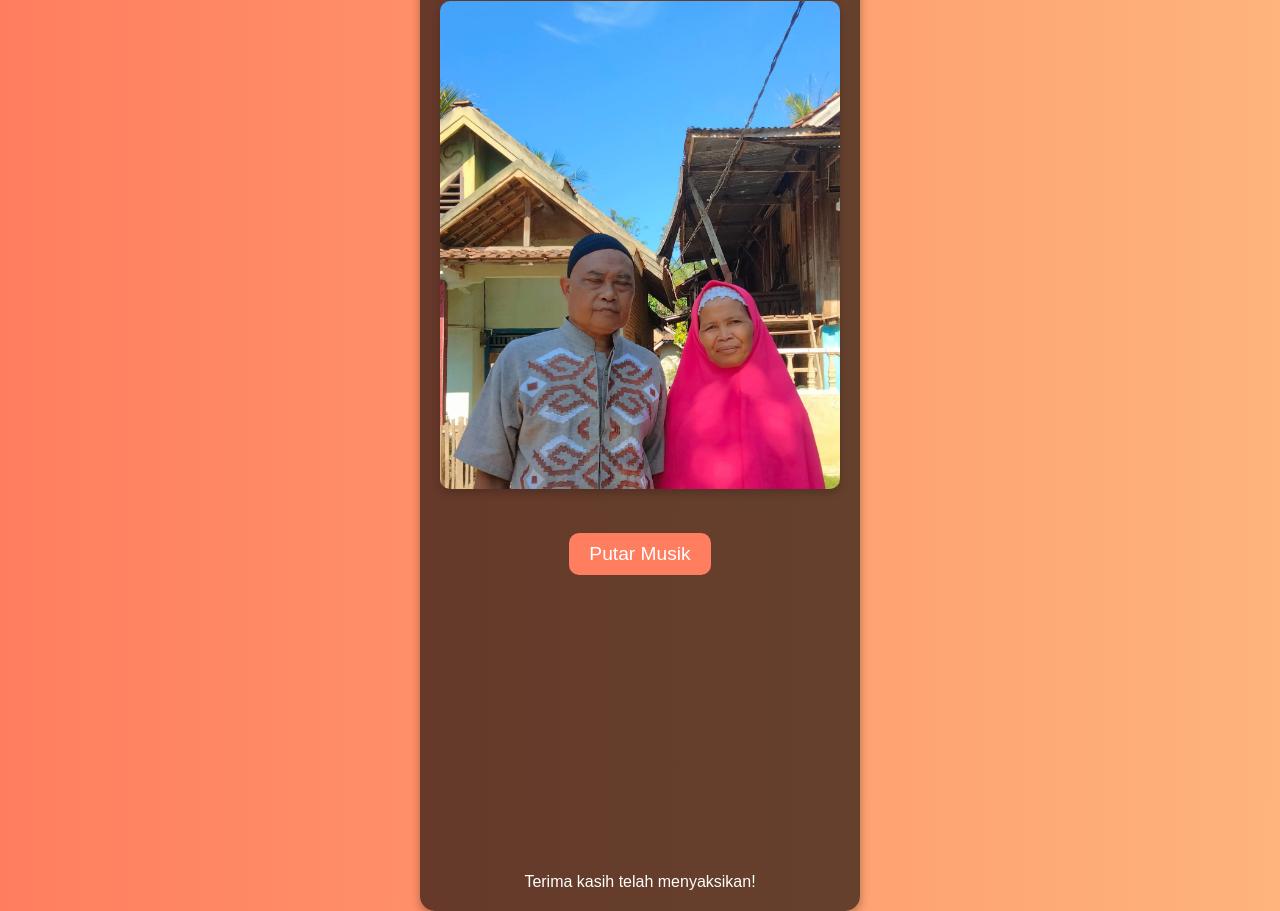
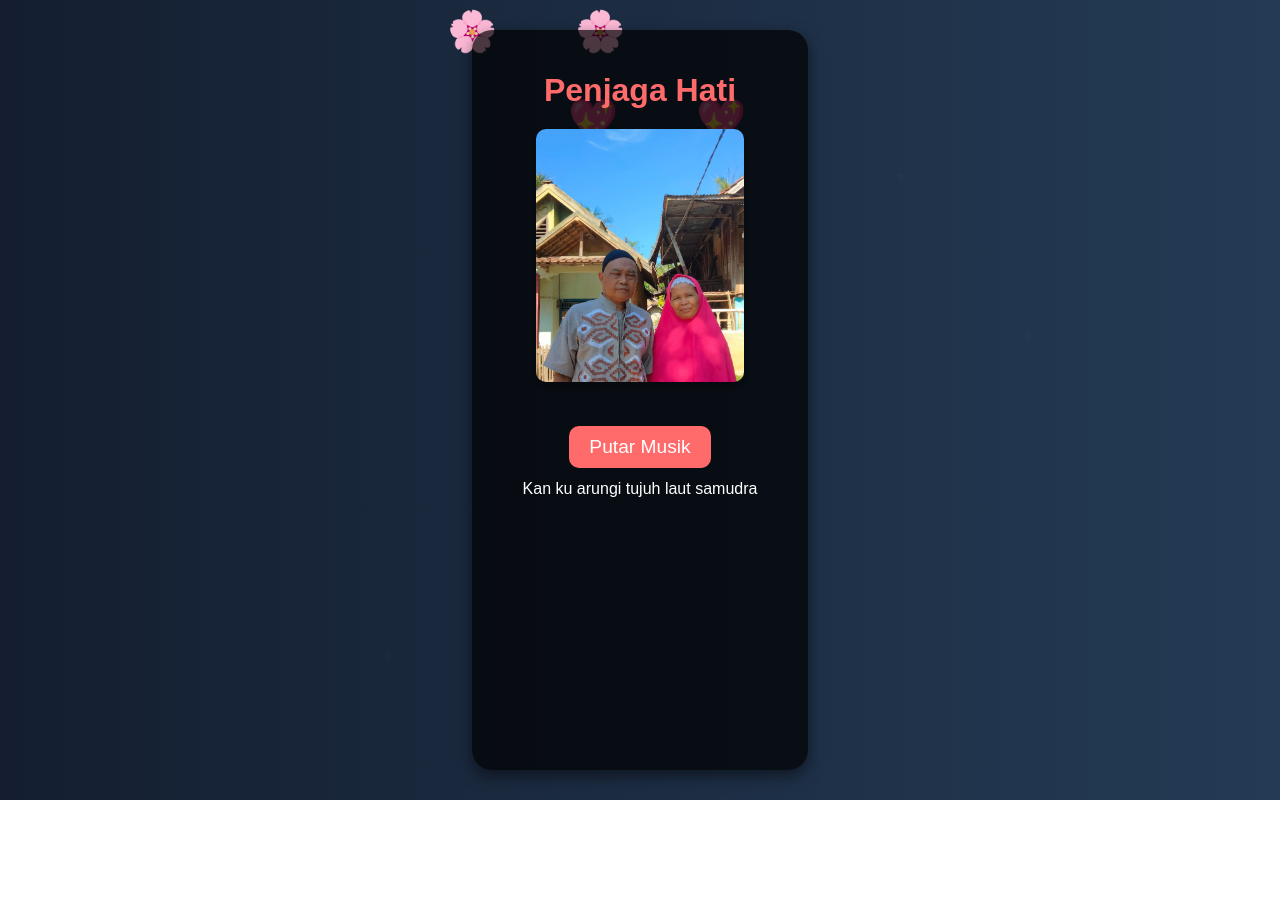
Before and after one commit to purwasih/PenjagaHati, a plain HTML site: page index.html in a window 1280 px wide. Both pictures are taken after a click on the button "Putar Musik". After the commit the page ends 800 px from the top, so only its background shows below. Drawn offline with Linux system fonts and the light colour scheme.

Commit message:
Update index.html

```diff
--- a/index.html
+++ b/index.html
@@ -1,35 +1,231 @@
 <!DOCTYPE html>
 <html lang="id">
+
 <head>
     <meta charset="UTF-8">
     <meta name="viewport" content="width=device-width, initial-scale=1.0">
     <title>Penjaga Hati - Lirik Lagu</title>
-    <link rel="stylesheet" href="styles.css"> <!-- Pastikan path ini benar -->
+    <style>
+        body, html {
+            margin: 0;
+            padding: 0;
+            width: 100%;
+            height: 100%;
+            font-family: 'Poppins', Arial, sans-serif;
+            background: linear-gradient(to right, #141e30, #243b55);
+            display: flex;
+            align-items: center;
+            justify-content: center;
+            text-align: center;
+            color: #fff;
+            overflow: hidden;
+            position: relative;
+        }
+
+        .container {
+            background: rgba(0, 0, 0, 0.7);
+            padding: 20px;
+            border-radius: 20px;
+            box-shadow: 0 6px 15px rgba(0, 0, 0, 0.5);
+            max-width: 700px;
+            position: relative;
+            z-index: 2;
+        }
+
+        h1 {
+            font-size: 2.0em;
+            margin-bottom: 20px;
+            color: #ff6b6b;
+        }
+
+        .image-container {
+            margin-bottom: 20px;
+        }
+
+        .image-container img {
+            width: 70%;
+            max-width: 250px;
+            height: auto;
+            border-radius: 10px;
+            box-shadow: 0 4px 8px rgba(0, 0, 0, 0.3);
+        }
+
+        .lyrics p {
+            font-size: 1.0em;
+            margin: 12px 0;
+            opacity: 0;
+            transform: scale(0.95);
+            transition: opacity 1s ease-in-out, transform 1s ease-in-out;
+        }
+
+        button {
+            margin-top: 20px;
+            padding: 10px 20px;
+            font-size: 1.2em;
+            color: #fff;
+            background: #ff6b6b;
+            border: none;
+            border-radius: 10px;
+            cursor: pointer;
+            transition: background 0.3s ease, transform 0.2s ease;
+        }
+
+        button:hover {
+            background: #ff8585;
+            transform: scale(1.1);
+        }
+
+        .floating-elements {
+            position: absolute;
+            top: 0;
+            left: 0;
+            width: 100%;
+            height: 100%;
+            overflow: hidden;
+            z-index: 1;
+        }
+
+        .floating-elements .element {
+            position: absolute;
+            font-size: 2.5em;
+            animation: floatAnimation 10s linear infinite;
+        }
+
+        .element.star {
+            animation-duration: 12s;
+        }
+
+        .element.bird {
+            animation-duration: 14s;
+        }
+
+        .element.flower {
+            animation-duration: 16s;
+        }
+
+        .element.love {
+            animation-duration: 18s;
+        }
+
+        .element.dot {
+            font-size: 1.7em;
+            animation: blinkAnimation 1s infinite;
+        }
+
+        @keyframes floatAnimation {
+            0% {
+                transform: translateY(100vh) translateX(0);
+                opacity: 0;
+            }
+            50% {
+                opacity: 1;
+            }
+            100% {
+                transform: translateY(-100vh) translateX(10vw);
+                opacity: 0;
+            }
+        }
+
+        @keyframes blinkAnimation {
+            0%, 100% {
+                opacity: 0;
+            }
+            50% {
+                opacity: 1;
+            }
+        }
+
+        .instructions, .thank-you {
+            font-size: 1.2em;
+            margin: 20px 0;
+        }
+
+        .instructions {
+            color: #ffeb3b;
+        }
+
+        .thank-you {
+            color: #4caf50;
+            display: none; /* Hidden initially */
+        }
+
+        .show {
+            display: block; /* Show when needed */
+        }
+    </style>
 </head>
+
 <body>
     <div class="floating-elements">
-        <!-- Floating elements -->
+        <div class="element star" style="left: 10%;">✨</div>
+        <div class="element bird" style="left: 20%;">🕊️</div>
+        <div class="element flower" style="left: 30%;">🌸</div>
+        <div class="element flower" style="left: 40%;">🌸</div>
+        <div class="element love" style="left: 40%;">💖</div>
+        <div class="element love" style="left: 50%;">💖</div>
+        <div class="element star" style="left: 50%;">✨</div>
+        <div class="element dot" style="left: 70%; top: 20%;">•</div>
+        <div class="element dot" style="left: 80%; top: 40%;">•</div>
+        <div class="element dot" style="left: 60%; top: 60%;">•</div>
+        <div class="element dot" style="left: 30%; top: 80%;">•</div>
     </div>
 
     <div class="container">
         <h1>Penjaga Hati</h1>
         <div class="image-container">
-            <img src="ibu-tida.jpeg" alt="Ibu Tida"> <!-- Pastikan path ini benar -->
+            <img src="ibu-tida.jpeg" alt="Ibu Tida">
         </div>
         <div class="instructions">
             Silahkan klik tombol di bawah ini dan selamat menyaksikan!
         </div>
         <button id="playButton">Putar Musik</button>
         <div class="lyrics">
-            <!-- Lirik akan diisi oleh JavaScript -->
+            <p>Kan ku arungi tujuh laut samudra</p>
+            <p>Kan ku daki pegunungan Himalaya</p>
+            <p>Apapun kan ku lakukan tuk dirimu sayang</p>
+            <p>Oh penjaga hati</p>
+            <p>Kau dan aku sempurna</p>
+            <p>Semoga ada cara tuk terus bersama</p>
+            <p>Selalu ku tunggu</p>
+            <p>Tak mau berlalu</p>
+            <p>Kau dan aku</p>
         </div>
         <div class="thank-you">
             Terima kasih telah menyaksikan!
         </div>
     </div>
 
-    <audio id="audio" src="penjaga hati.mp3"></audio> <!-- Pastikan path ini benar -->
+    <audio id="audio" src="penjaga-hati.mp3"></audio>
 
-    <script src="script.js"></script> <!-- Pastikan path ini benar -->
+    <script>
+        document.addEventListener('DOMContentLoaded', () => {
+            const lines = document.querySelectorAll('.lyrics p');
+            const instructions = document.querySelector('.instructions');
+            const thankYou = document.querySelector('.thank-you');
+            const playButton = document.getElementById('playButton');
+            const audio = document.getElementById('audio');
+            let currentLine = 0;
+
+            function showNextLine() {
+                if (currentLine < lines.length) {
+                    lines[currentLine].style.opacity = 1;
+                    lines[currentLine].style.transform = 'scale(1)';
+                    currentLine++;
+                    setTimeout(showNextLine, 3000); // Adjust timing if needed
+                } else {
+                    setTimeout(() => {
+                        thankYou.classList.add('show');
+                    }, 3000); // Show thank you message after lirik selesai
+                }
+            }
+
+            playButton.addEventListener('click', () => {
+                instructions.style.display = 'none'; // Hide instructions when button is clicked
+                audio.play();
+                showNextLine();
+            });
+        });
+    </script>
 </body>
+
 </html>
```
